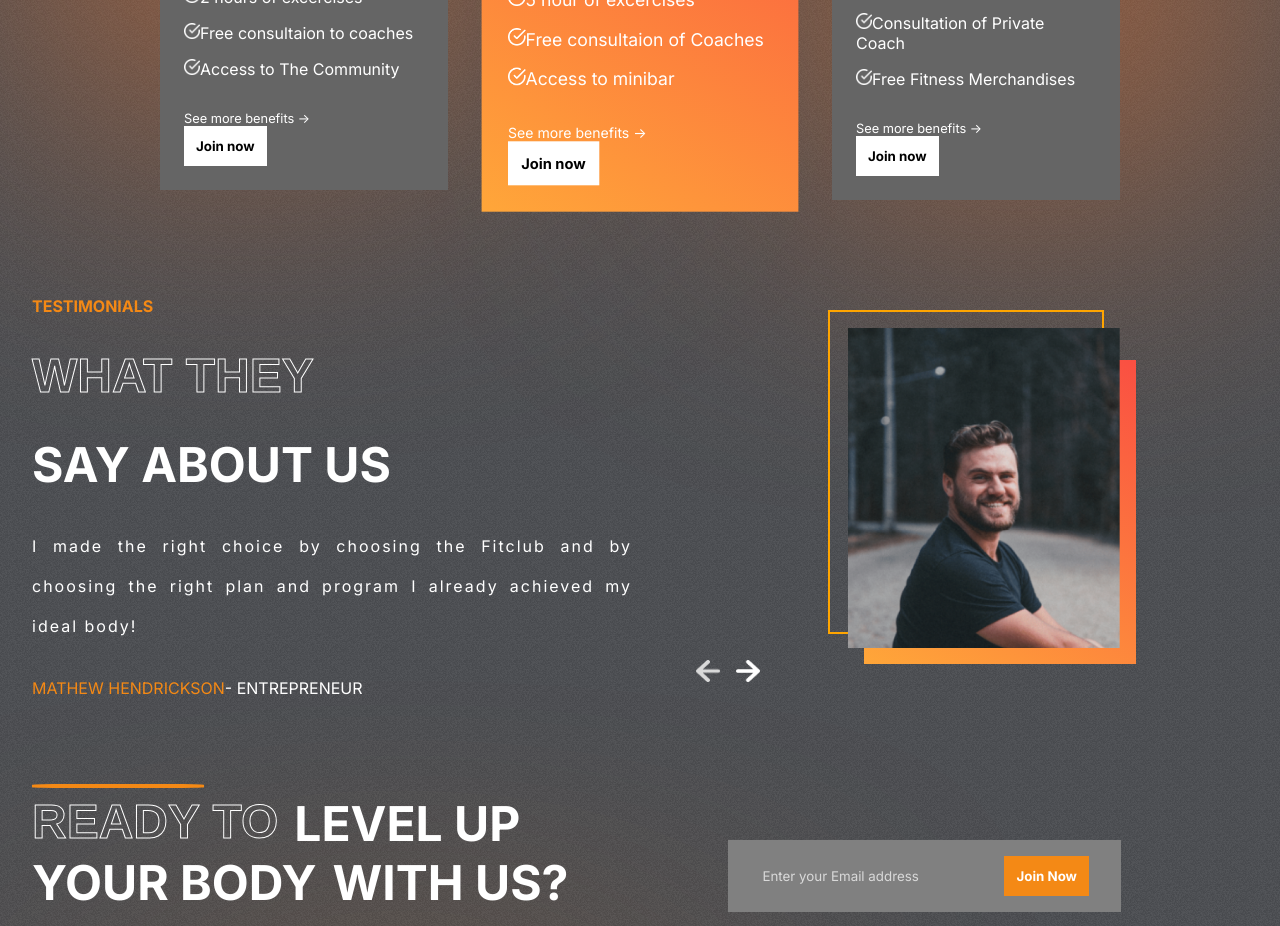
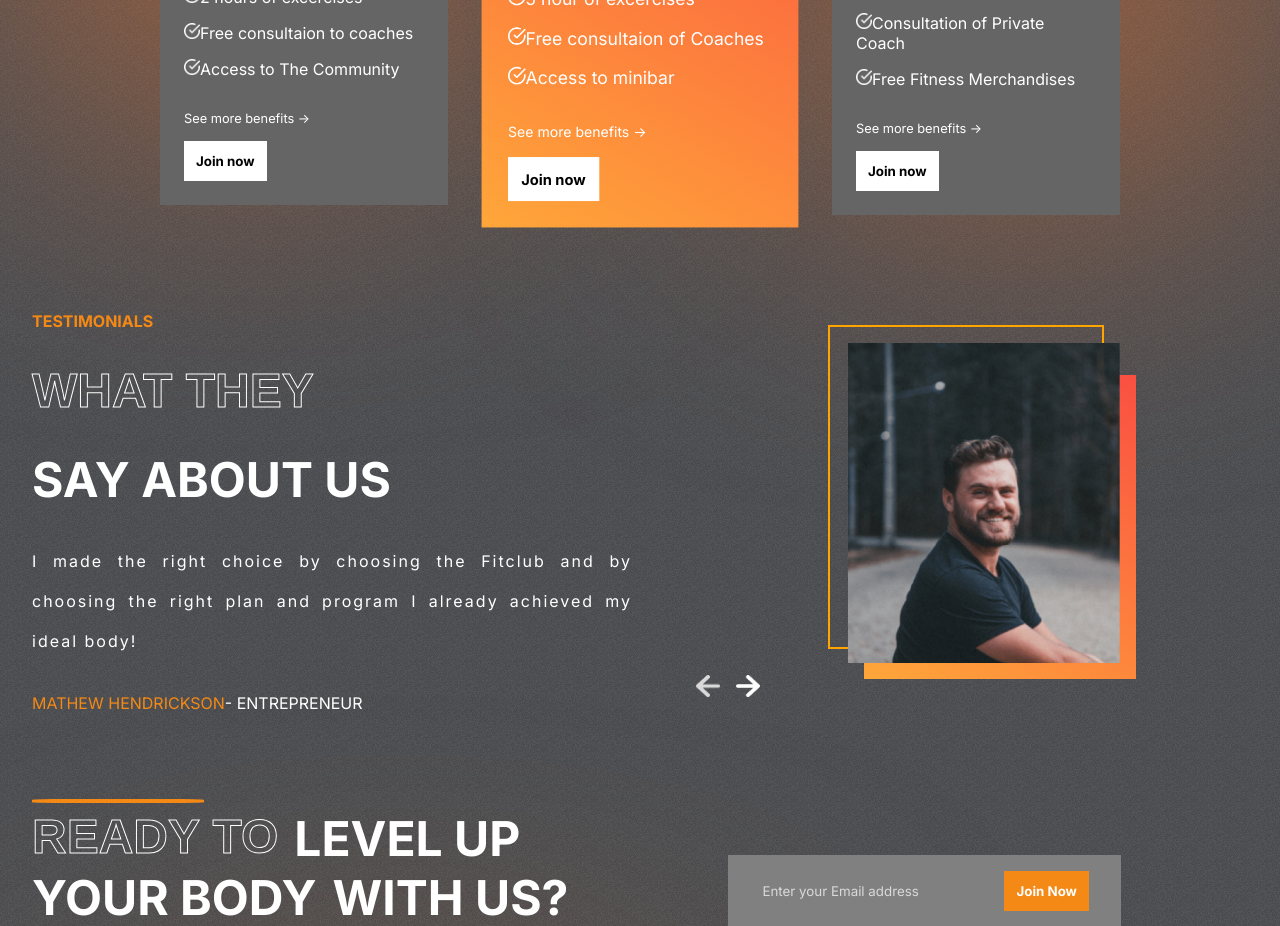
Before and after one commit to ThomasSzentirmay/FT-demo-st, a React (Create React App) app: page / in a window 1280 px wide. Shown: the part 2200-3126 px from the top of the page. Built offline with nearby package versions, Linux system fonts and the light colour scheme; the HTML template or start-up script is replaced by a standard one.

Commit message:
added extra margin to benefits-btn

```diff
--- a/src/components/Plans/Plans.css
+++ b/src/components/Plans/Plans.css
@@ -80,3 +80,7 @@
 .plans>:nth-child(2)>button {
     color: orange;
 }
+
+.benefits-btn {
+    margin-top: 15px;
+}
--- a/src/components/Plans/Plans.jsx
+++ b/src/components/Plans/Plans.jsx
@@ -37,7 +37,7 @@ const Plans = () => {
 
                         <div>
                             <span>See more benefits -></span>
-                            <button className="btn">Join now</button>
+                            <button className="btn benefits-btn">Join now</button>
                         </div>
                     </div>
                     );
```
